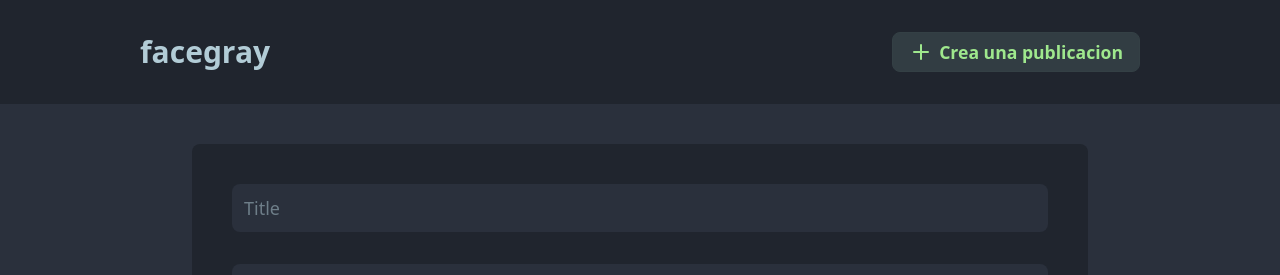
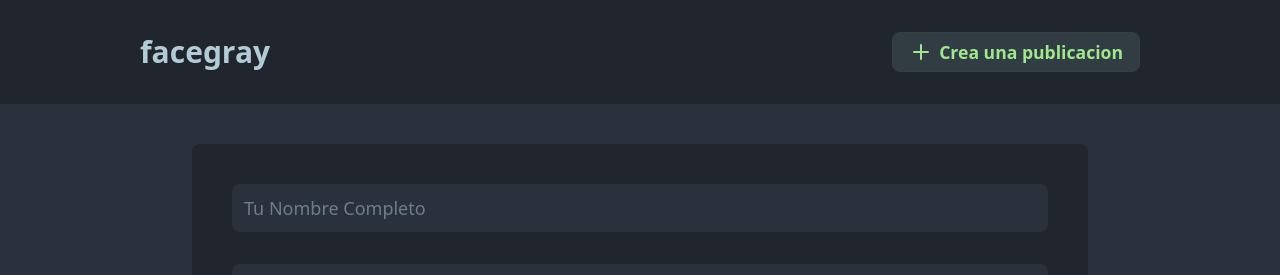
Before and after one commit to Hectorpp12/Notas-App-Frontend, a React (Vite) app: page /createNote in a window 1280 px wide. Shown: the top 275 px of the page. Built offline with nearby package versions, Linux system fonts and the light colour scheme; no server answers.

Commit message:
Cambie Title por tu nombre completo

```diff
--- a/src/components/NoteForm.jsx
+++ b/src/components/NoteForm.jsx
@@ -20,7 +20,7 @@ const handleSubmit = (e) => {
     <input
     className="block w-full mb-8 input lg:input-lg focus:outline-0 focus:ring-0 border-0"
     type="text"
-    placeholder="Title"
+    placeholder="Tu Nombre Completo"
     id="title"
     name="title"
     value={note.title}
```
